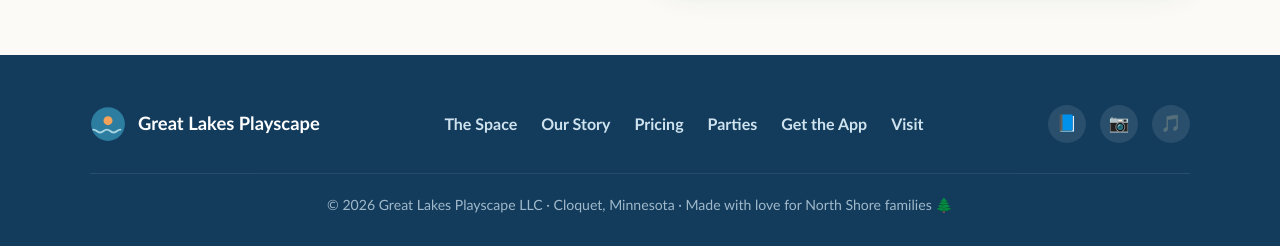
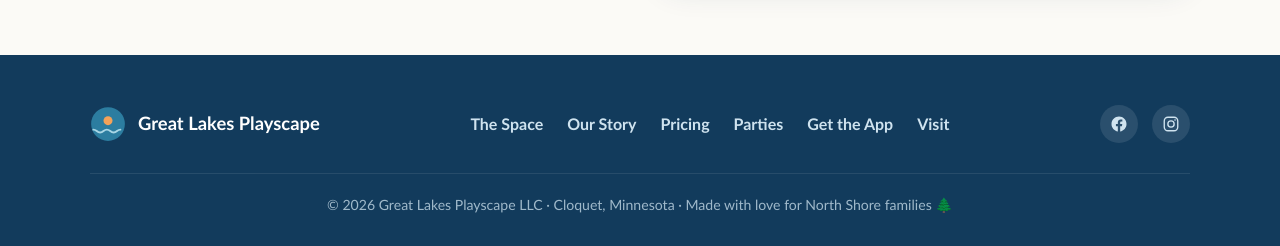
Before and after one commit to Wyatt-Miller/great-lakes-playscape-site, a plain HTML site: page index.html in a window 1280 px wide. Shown: the part 3931-4177 px from the top of the page. Drawn offline with Linux system fonts and the light colour scheme.

Commit message:
Social Icons

```diff
--- a/index.html
+++ b/index.html
@@ -229,9 +229,12 @@
       </div>
       <!-- TODO: replace href="#" below with real profile URLs once accounts are set up -->
       <div class="foot-social" aria-label="Follow us on social media">
-        <a href="#" aria-label="Facebook">📘</a>
-        <a href="#" aria-label="Instagram">📷</a>
-        <a href="#" aria-label="TikTok">🎵</a>
+        <a href="#" aria-label="Facebook">
+          <svg viewBox="0 0 24 24" width="18" height="18" fill="currentColor" aria-hidden="true"><path d="M22 12.06C22 6.5 17.52 2 12 2S2 6.5 2 12.06c0 5.02 3.66 9.18 8.44 9.94v-7.03H7.9v-2.91h2.54V9.85c0-2.51 1.49-3.9 3.77-3.9 1.09 0 2.24.2 2.24.2v2.46h-1.26c-1.24 0-1.63.77-1.63 1.56v1.88h2.78l-.44 2.91h-2.34V22c4.78-.76 8.44-4.92 8.44-9.94Z"/></svg>
+        </a>
+        <a href="#" aria-label="Instagram">
+          <svg viewBox="0 0 24 24" width="18" height="18" fill="none" stroke="currentColor" stroke-width="1.8" aria-hidden="true"><rect x="3" y="3" width="18" height="18" rx="5"/><circle cx="12" cy="12" r="4.2"/><circle cx="17.4" cy="6.6" r="1.1" fill="currentColor" stroke="none"/></svg>
+        </a>
       </div>
     </div>
     <div class="foot-bottom">
```
